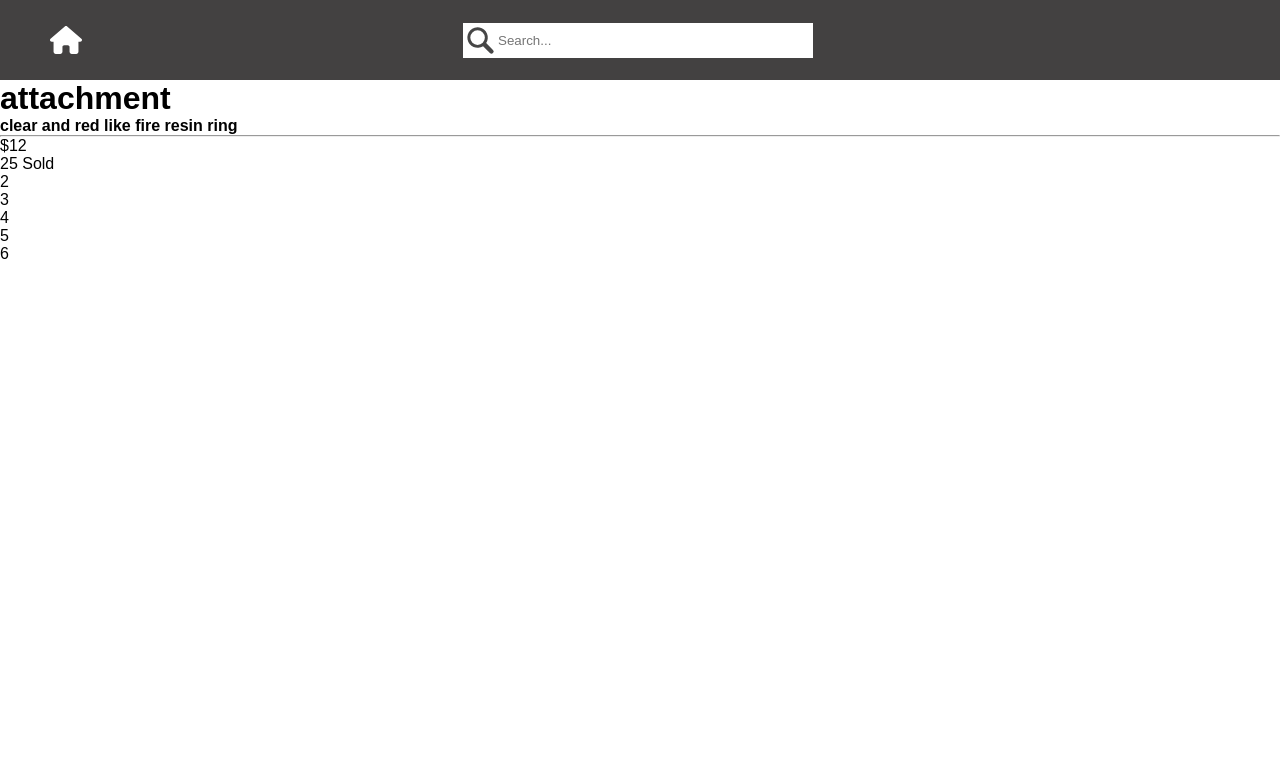
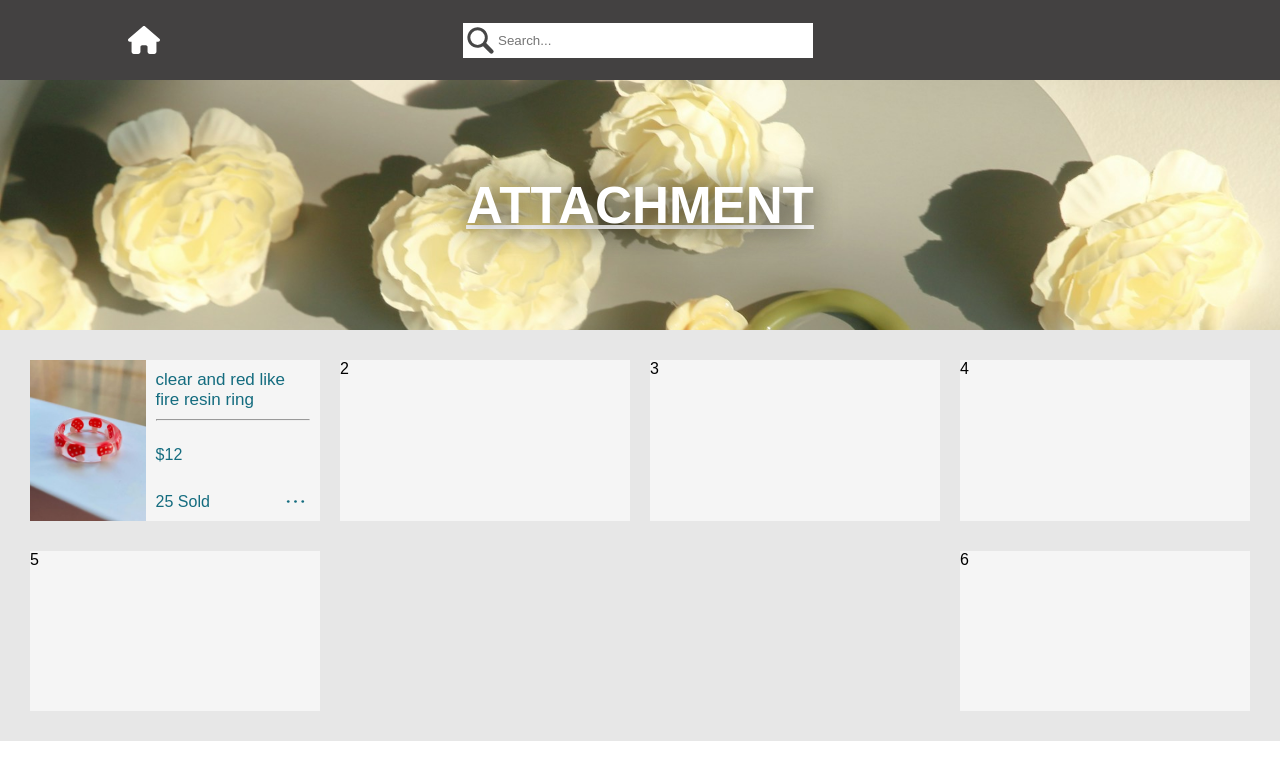
Before and after one commit to Benjaminrodas28/accessories-Shop, a plain HTML site: page index.html in a window 1280 px wide. Drawn offline with Linux system fonts and the light colour scheme.

Commit message:
styled the first item product

```diff
--- a/style.css
+++ b/style.css
@@ -11,6 +11,9 @@ header {
   background-color: #434141;
 }
 
+body {
+}
+
 /* ==========================navigation=========================== */
 .nav-container {
   display: flex;
@@ -18,7 +21,7 @@ header {
   justify-content: space-between;
   /* background-color: red; */
   align-items: center;
-  padding: 0 50px;
+  padding: 0 10% 0 10%;
   color: white;
   width: 100%;
   height: 100%;
@@ -124,3 +127,126 @@ header {
   transform: translate(0);
   pointer-events: auto;
 }
+
+/* ======================= Hero Section ======================== */
+
+/* ======================= attachment ========================== */
+
+.hero-image {
+  background-image: url(website-image/product-background-image/bg\ image.jpg);
+  /* filter: brightness(90%); */
+  background-repeat: no-repeat;
+  background-size: cover;
+  display: flex;
+  justify-content: center;
+  align-items: center;
+  width: 100%;
+  height: 250px;
+}
+
+/* need to add shadow to the background image */
+
+.box-shadow {
+  background-color: #1b191925;
+  width: auto;
+
+  height: 250px;
+  position: relative;
+  left: 5rem;
+}
+
+/* ======================= Hero Title =========================== */
+
+.hero-title {
+  color: white;
+  font-size: 3.2rem;
+  text-transform: uppercase;
+  text-decoration: underline 4px;
+  text-shadow: 0px 0px 30px #0b0b0b;
+}
+
+/* ======================== main section ========================= */
+
+.home-page {
+  background-color: #e7e7e7;
+  display: flex;
+  flex-wrap: wrap;
+  justify-content: space-between;
+  align-self: center;
+  padding: 30px;
+  width: 100%;
+  height: 38%;
+}
+
+/* ======================== main content ======================== */
+
+.product-item {
+  width: 290px;
+  height: 160.5px;
+  background-color: whitesmoke;
+  margin-bottom: 30px;
+  /* font-size: 15px; */
+}
+
+main > div:nth-last-of-type(-n + 2) {
+  margin-bottom: 0;
+}
+
+.product-info {
+  justify-self: center;
+  font-size: 17px;
+  font-weight: 300;
+  width: 100%;
+  color: #146c7f;
+}
+
+.item {
+  display: flex;
+  /* justify-content: space-between; */
+}
+
+hr {
+  position: relative;
+  bottom: 0.5em;
+  color: #146c7f;
+}
+
+.description {
+  color: #146c7f;
+  padding: 10px;
+  display: flex;
+  flex-direction: column;
+  justify-content: space-between;
+}
+
+.sold-count {
+  display: flex;
+  flex-direction: row;
+  justify-content: space-between;
+  align-items: center;
+}
+
+.sold {
+  align-self: flex-end;
+}
+
+.dots {
+  background-image: url(/icon/three_dots_icon.svg);
+  position: relative;
+  top: 5px;
+  width: 1.8em;
+  height: 1.8em;
+}
+
+.pd-image-1 {
+  background-image: url(/website-image/Resin-Ring&Other/fruit-and-smile-face-ring/fruit-ring-4.jpg);
+  background-size: cover;
+  background-repeat: no-repeat;
+  background-position: center;
+  width: 60%;
+  height: 100%;
+}
+
+/* .price{
+  margin-top: 40px;
+} */
```
